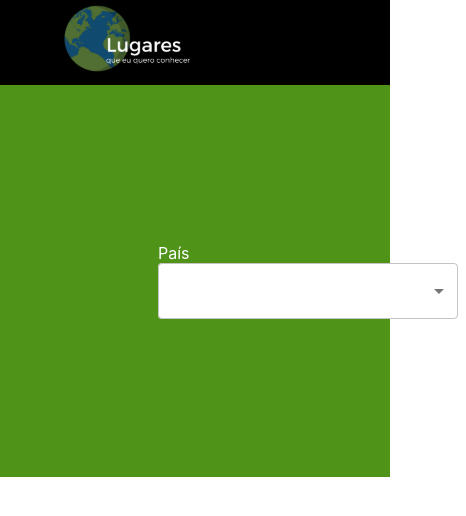
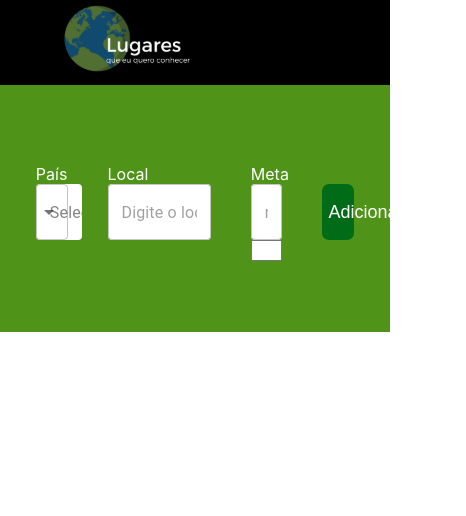
Before and after one commit to ClubPetro/frontend-challenge, a React (Create React App) app: page / in a window 390 px wide. Shown: the top 516 px of the page, 466 px wide, since content can reach past the window. Built offline with nearby package versions, Linux system fonts and the light colour scheme.

Commit message:
adding material grid to apply responsive design to the search component

```diff
--- a/package.json
+++ b/package.json
@@ -12,6 +12,7 @@
     "@types/jest": "^27.0.1",
     "@types/node": "^16.7.13",
     "@types/react": "^17.0.20",
+    "@types/react-input-mask": "^3.0.1",
     "@types/styled-components": "^5.1.24",
     "axios": "^0.26.1",
     "react": "^17.0.2",
--- a/src/components/MultipleSelect/index.tsx
+++ b/src/components/MultipleSelect/index.tsx
@@ -54,7 +54,6 @@ const MultipleSelect: React.FC = () => {
 
   return (
     <Container>
-      <FormControl sx={{ m: 1, width: 300 }}>
       <span>País</span>
       <ThemeProvider theme={componentsTheme}>
         <Select
@@ -64,7 +63,7 @@ const MultipleSelect: React.FC = () => {
           input={<OutlinedInput />}
           renderValue={(selected) => {
             if (selected.length === 0) {
-                return <span>Selecione...</span>;
+              return <text>Selecione...</text>;
             }
 
             return selected.join(', ');
@@ -73,7 +72,7 @@ const MultipleSelect: React.FC = () => {
           inputProps={{ 'aria-label': 'Without label' }}
         >
           <MenuItem disabled value="">
-              <em>Placeholder</em>
+            <em>Selecione...</em>
           </MenuItem>
           {names.map((name) => (
             <MenuItem
@@ -86,7 +85,7 @@ const MultipleSelect: React.FC = () => {
           ))}
         </Select>
       </ThemeProvider>
-      </FormControl>
+
     </Container>
   );
 }
--- a/src/components/MultipleSelect/styles.ts
+++ b/src/components/MultipleSelect/styles.ts
@@ -1,8 +1,17 @@
-import { FormControl,} from '@mui/material';
 import styled from 'styled-components';
 
 export const Container = styled.div`
+  display: flex;
+  flex-direction: column ;
+  margin-top: 8px;
+  width: 100%;
+
   span{
     color: #fff;
   }
+  text{
+    color: #868686;
+
+
+  }
 `;
--- a/src/components/Search/index.tsx
+++ b/src/components/Search/index.tsx
@@ -1,22 +1,38 @@
-import {  FormControl, InputLabel, MenuItem, OutlinedInput, Select, TextField, ThemeProvider, useTheme } from '@mui/material';
+import {  FormControl, Grid, Input, InputLabel, MenuItem, OutlinedInput, Select, TextField, ThemeProvider, useTheme } from '@mui/material';
 import React from 'react';
+import { componentsTheme } from '../../theme/materialStyles';
+import InputMask from "react-input-mask";
 import MultipleSelect from '../MultipleSelect';
 
-import { Container } from './styles';
+import { AddButton, Col, Container, InputRow, LocalInput, MetaInput } from './styles';
 
 const Search: React.FC = () => {
   return <Container>
-    <MultipleSelect/>
-    {/* <ThemeProvider theme={theme}>
-      <TextField
-        select
-        id="outlined-required"
-        defaultValue="Hello World"
-        placeholder='Selecione...'
-        label="aaaaa"
-      />
-      <Select style={{width: '150px'}} defaultValue="AAAAAAAA" label="País"/>
-    </ThemeProvider> */}
+    <InputRow>
+      <Grid justifyContent="center" container spacing={5}>
+        <Grid item xs={2}>
+          <MultipleSelect/>
+        </Grid>
+        <Grid item xs={4}>
+          <Col>
+            <span>Local</span>
+            <LocalInput placeholder='Digite o local que deseja conhecer' />
+          </Col>
+        </Grid>
+        <Grid item xs={2}>
+          <Col>
+            <span>Meta</span>
+            <MetaInput placeholder='mês/ano'/>
+            <InputMask mask="99/9999" />
+          </Col>
+        </Grid>
+        <Grid item xs={2}>
+          <AddButton>Adicionar</AddButton>
+        </Grid>
+      </Grid>
+    </InputRow>
+
+
 
   </Container>;
 }
--- a/src/components/Search/styles.ts
+++ b/src/components/Search/styles.ts
@@ -1,6 +1,67 @@
+import { TextField } from '@mui/material';
 import styled from 'styled-components';
 
 export const Container = styled.div`
   background-color: #4F9419;
-  padding: 150px
+  height: 247px;
+  display: flex;
+  align-items: center;
+  justify-content: center ;
 `;
+
+export const InputRow = styled.div`
+  width: 100%;
+  display: flex ;
+  justify-content: center ;
+  align-items: center ;
+  /* flex-direction: row ; */
+  /* padding-inline: 200px; */
+`
+
+export const LocalInput = styled(TextField)`
+  background-color: #ffff ;
+  display: flex;
+  flex-direction: row ;
+  height: 56px;
+  border-radius: 4px ;
+  width: 100%;
+
+`
+
+export const Col = styled.div`
+  display: flex ;
+  flex-direction: column ;
+  width: 100% ;
+  span{
+    margin-top: 8px;
+    color: #fff
+  }
+`
+
+export const MetaInput = styled(TextField)`
+  background-color: #ffff ;
+  display: flex;
+  flex-direction: row ;
+  height: 56px;
+  border-radius: 4px ;
+  width: 100%;
+`
+
+export const AddButton = styled.button`
+  background: #006C18;
+  border-radius: 7px;
+  width: 100%;
+  height: 56px;
+  border: 0;
+  align-self: flex-end;
+  margin-top: 28px ;
+  color: #fff;
+  font-size: 18px;
+  cursor: pointer ;
+  transition: filter 0.2s;
+
+  &:hover{
+    filter: brightness(0.8)
+  }
+
+`
```
Also changed, not shown: src/theme/materialStyles.ts (+1 -9 lines), 1 other file (tests, documents, lock files or other folders). Lines whose indentation alone changed are shown as unchanged.
